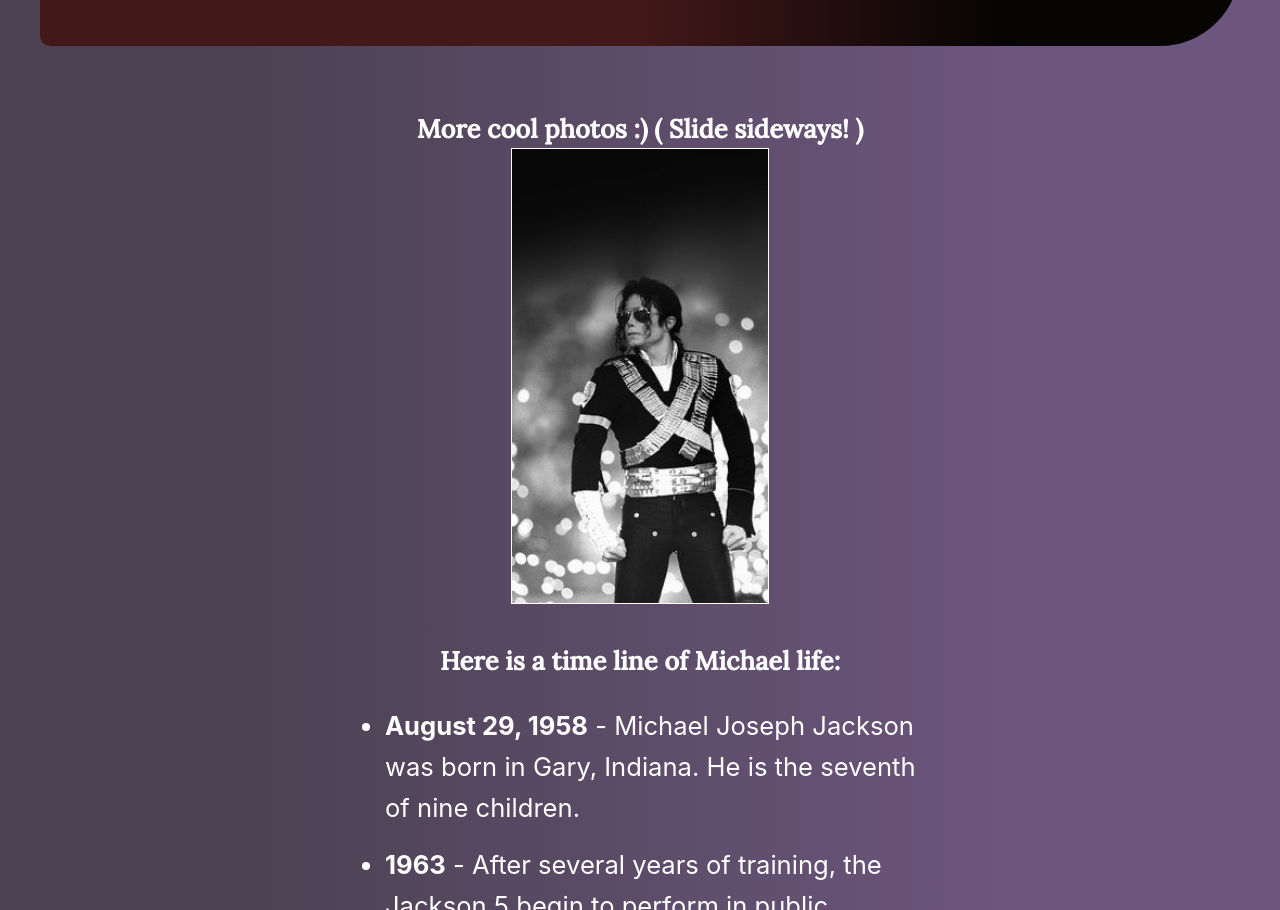
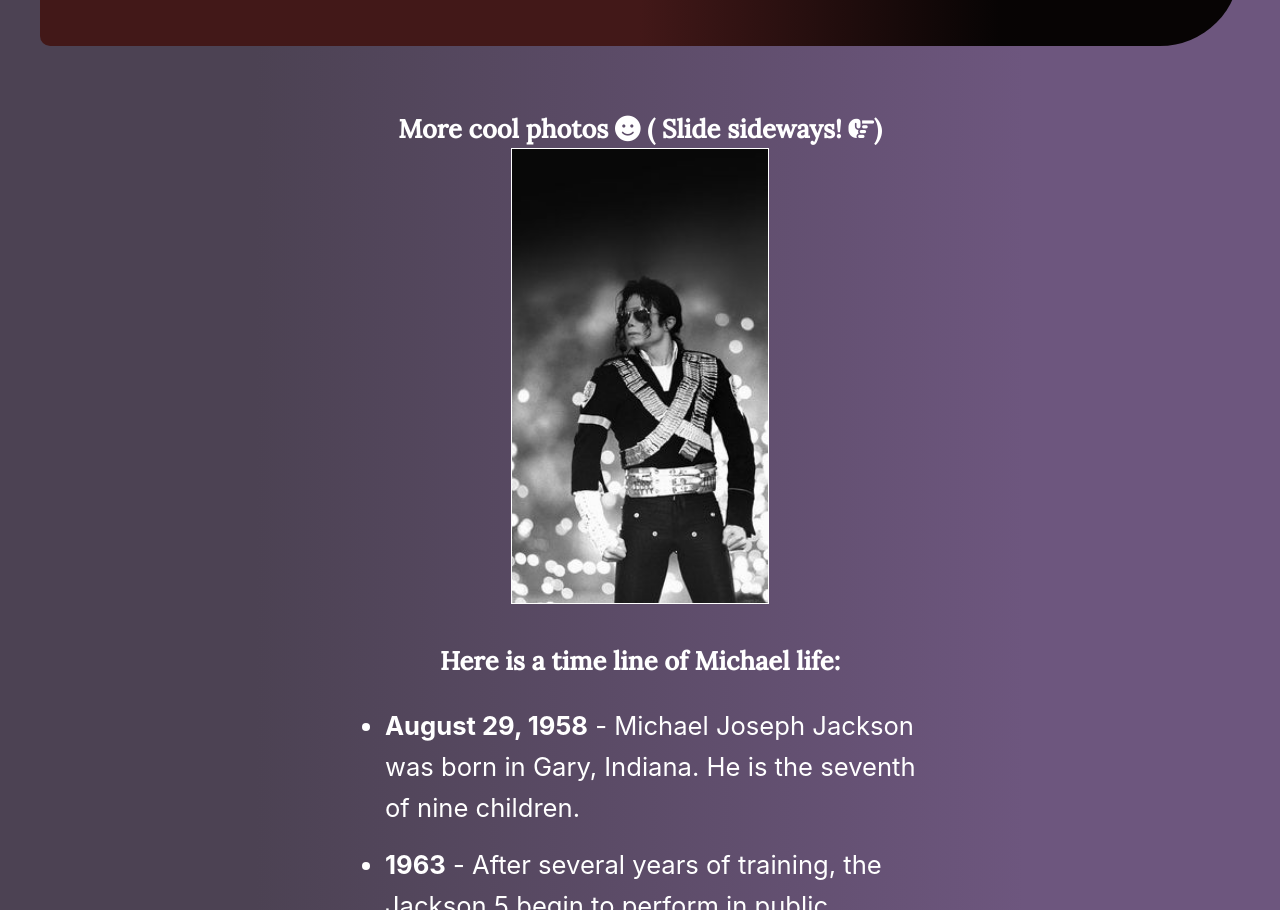
Before and after one commit to Gabrieljll/responsive-tribute-web-page, a plain HTML site: page index.html in a window 1280 px wide. Shown: the part 3435-4345 px from the top of the page. Drawn offline with nearby package versions, Linux system fonts and the light colour scheme.

Commit message:
Update index.html
Adding FontAwesome icons

```diff
--- a/index.html
+++ b/index.html
@@ -124,7 +124,7 @@
             </div>
         </div>
 
-        <h3 class="text-fadein h3-carousel-photos">More cool photos :) ( Slide sideways! )
+        <h3 class="text-fadein h3-carousel-photos">More cool photos <i class="fas fa-smile"></i> ( Slide sideways! <i class="fas fa-hand-point-right"></i>)
         </h3>
         <div class="swiper-container mySwiper">
             <div class="swiper-wrapper">
```
